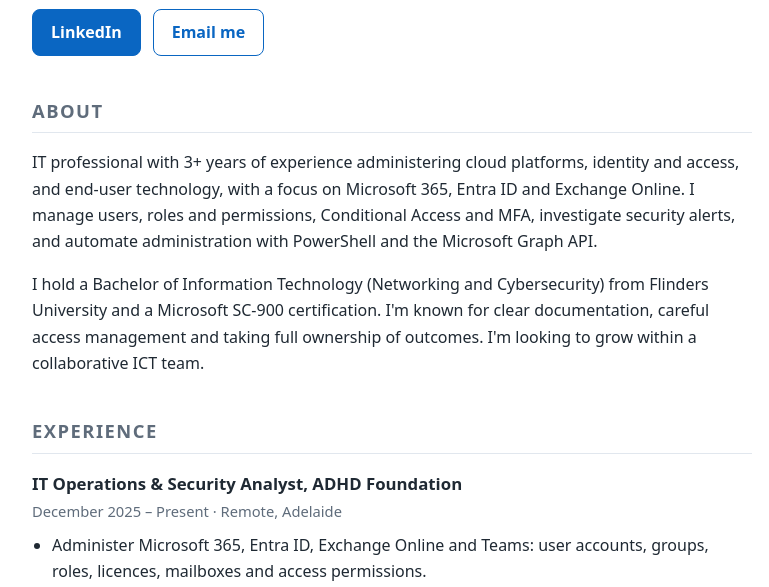
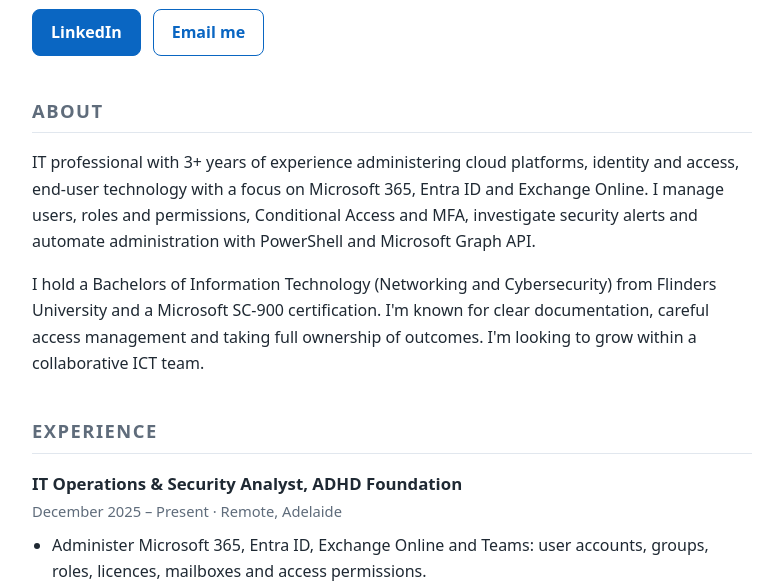
Before and after one commit to AnandanSomasundaram/AnandanSomasundaram.github.io, a plain HTML site: page index.html in a window 1280 px wide. Shown: the part 172-759 px from the top of the page, without its empty margins (248-1017 px from the left). Drawn offline with Linux system fonts and the light colour scheme.

Commit message:
Small profile edit
Updated the description to improve clarity and fix minor grammatical issues.

```diff
--- a/index.html
+++ b/index.html
@@ -86,13 +86,13 @@
   <section>
     <h2>About</h2>
     <p>
-      IT professional with 3+ years of experience administering cloud platforms, identity and access, and
-      end-user technology, with a focus on Microsoft 365, Entra ID and Exchange Online. I manage users, roles and
-      permissions, Conditional Access and MFA, investigate security alerts, and automate administration with
-      PowerShell and the Microsoft Graph API.
+      IT professional with 3+ years of experience administering cloud platforms, identity and access,
+      end-user technology with a focus on Microsoft 365, Entra ID and Exchange Online. I manage users, roles and
+      permissions, Conditional Access and MFA, investigate security alerts and automate administration with
+      PowerShell and Microsoft Graph API.
     </p>
     <p>
-      I hold a Bachelor of Information Technology (Networking and Cybersecurity) from Flinders University and
+      I hold a Bachelors of Information Technology (Networking and Cybersecurity) from Flinders University and
       a Microsoft SC-900 certification. I'm known for clear documentation, careful access management and taking full
       ownership of outcomes. I'm looking to grow within a collaborative ICT team.
     </p>
```
